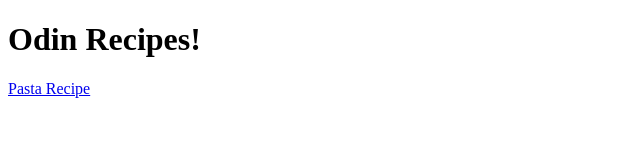
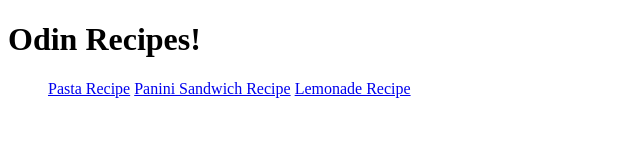
Before and after one commit to xReMaKe/odin-recipes, a plain HTML site: page index.html in a window 1280 px wide. Shown: the whole page, without its empty margins (0-640 px from the left). Drawn offline with Linux system fonts and the light colour scheme.

Commit message:
added more recipes

```diff
--- a/index.html
+++ b/index.html
@@ -6,6 +6,10 @@
     </head>
     <body>
         <h1>Odin Recipes!</h1>
+        <ul>
         <a href="recipes/pasta.html"> Pasta Recipe</a>
+        <a href="recipes/paninisandwich.html">Panini Sandwich Recipe</a>
+        <a href="recipes/lemonade.html">Lemonade Recipe</a>
+        </ul>
     </body>
 </html>
```
